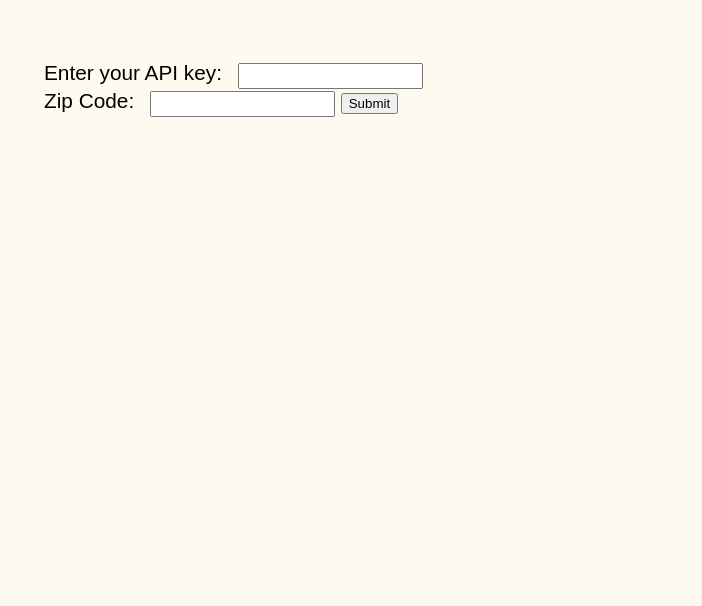
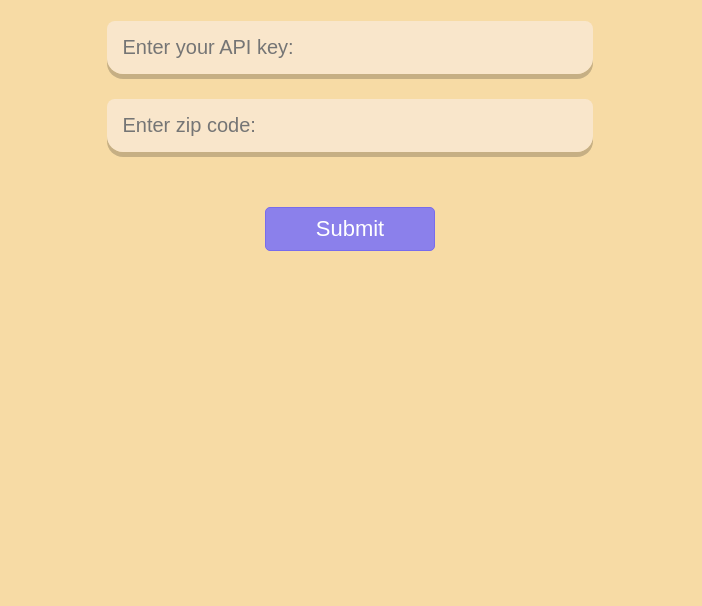
Before and after one commit to mm-intro-js/json-weather-app, a plain HTML site: page index.html in a window 1280 px wide. Shown: the part 194-800 px from the top of the page, without its empty margins (290-992 px from the left). Drawn offline with nearby package versions, Linux system fonts and the light colour scheme.

Commit message:
homepage__style Updated

```diff
--- a/css/style.css
+++ b/css/style.css
@@ -3,7 +3,7 @@ article, aside, figure, figcaption, footer, header, nav, section {
 }
 
 body {
-    background-color: floralwhite;
+    background-color: rgb(247, 219, 165);
     font-family: Arial, sans-serif;
     font-size: 1.3em;
 }
@@ -14,11 +14,16 @@ header {
     font-size: 2em;
     text-align: center;
     padding: 20px;
+    margin-bottom: -40px;
 }
 
 #form {
-    width: 50%;
-    margin: auto;
+    display: flex;
+    flex-direction: column;
+    width: 60%;
+    margin-left: auto;
+    margin-right: auto;
+    text-align: center;
 }
 
 label {
@@ -26,9 +31,42 @@ label {
 }
 
 input {
-    line-height: 1.5em;
+  display: block;
+  width: 60%;
+  margin-left: auto;
+  margin-right: auto;
+  padding: 15px;
+  appearance: none;
+  background: none;
+  border: none;
+  outline: none;
+  background-color: rgba(252, 241, 241, 0.5);
+  border-radius: 8px 8px 16px 16px;
+  margin-bottom: 25px;
+  box-shadow: 0px 5px rgba(0,0,0,0.2);
+  color: #313131;
+  font-size: 20px;
+  transition: 0.4s ease;
 }
-
+button{
+    margin-top:30px;
+    margin-right:auto;
+    margin-left:auto;
+    padding: 8px 50px;
+    font-size: 22px;
+    color: white;
+    background-color:  rgb(139, 128, 235);
+    border-radius: 5px;
+    border: 1px solid  rgb(120, 108, 236);
+    cursor: pointer;
+}
+button:hover{
+    background-color: white;
+    color: black;
+}
+input:focus{
+    background-color: rgba(255, 255, 255, 0.75);
+}
 #weather {
     width: 80%;
     margin: auto;
--- a/index.html
+++ b/index.html
@@ -15,11 +15,9 @@
 
         <section id="form">
                 <div id="api-div">
-                    <label>Enter your API key:</label>
-                    <input type="text" name="apikey" id="apikey">
+                    <input type="text" placeholder='Enter your API key: ' name="apikey" id="apikey">
                 </div>
-                <label>Zip Code:</label>
-                <input type="text" name="zip" id="zip">
+                <input type="text" placeholder="Enter zip code: " name="zip" id="zip">
                 <button id="submit">Submit</button>
         </section>
 
```
